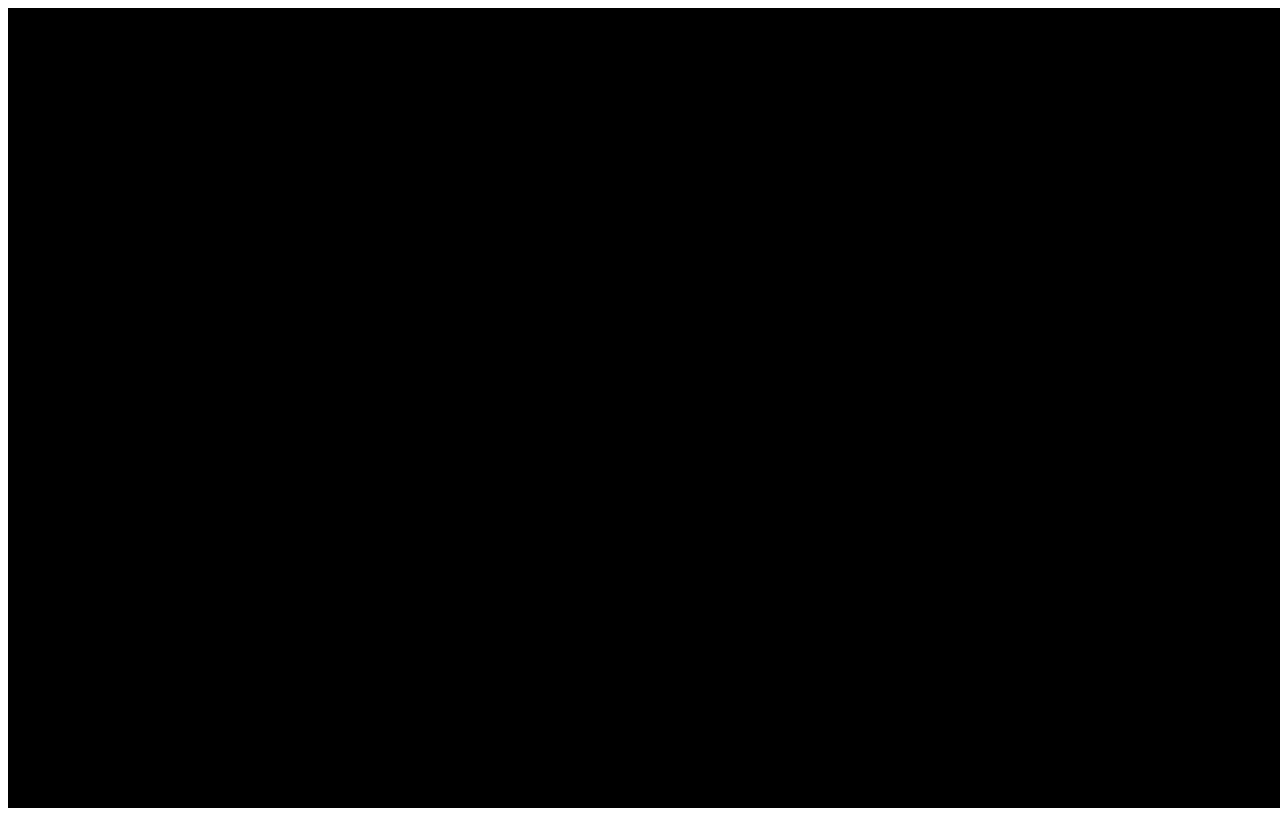
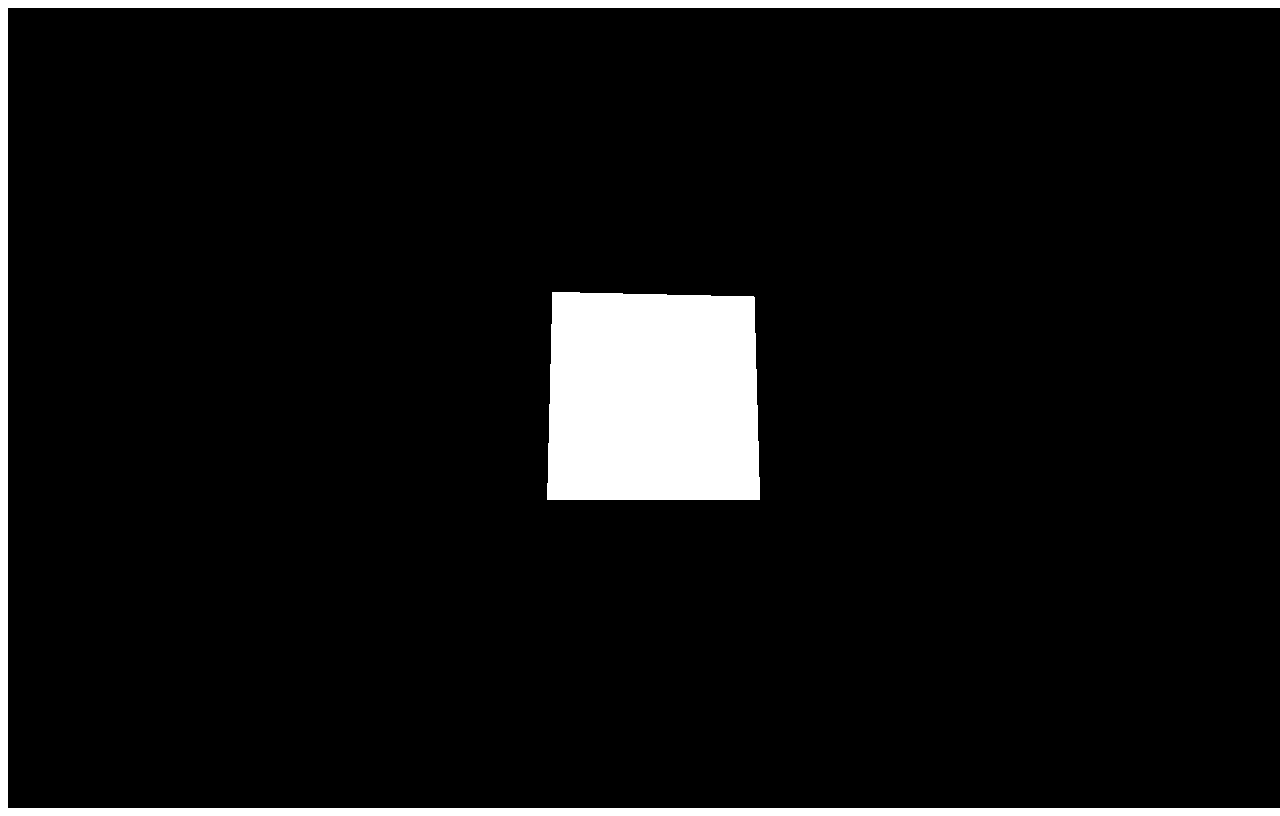
Before and after one commit to thecae/first-person-shooter, a plain HTML site: page assets/index.html in a window 1280 px wide. Drawn offline with nearby package versions, Linux system fonts and the light colour scheme.

Commit message:
Fixed resize problem, added rotating box

```diff
--- a/assets/index.html
+++ b/assets/index.html
@@ -20,10 +20,27 @@
             renderer.setSize(window.innerWidth, window.innerHeight);
             document.body.appendChild(renderer.domElement);
 
+            window.addEventListener('resize', function() {
+                var width = window.innerWidth;
+                var height = window.innerHeight;
+                renderer.setSize(width, height);
+                camera.aspect = width / height;
+                camera.updateProjectionMatrix();});
+
+            // build shape with material and color texture
+            var geometry = new THREE.BoxGeometry(1, 1, 1);
+            var material = new THREE.MeshBasicMaterial({color: 0xFFFFFF, wireframe: false});
+            var cube = new THREE.Mesh(geometry, material);
+            scene.add(cube);
+
+            camera.position.z = 3;
+
             // game logic goes here
             var update = function()
             {
-
+                // rotate the cube
+                cube.rotation.x += 0.01;
+                cube.rotation.y += 0.005;
             };
 
             // renders the game
```
